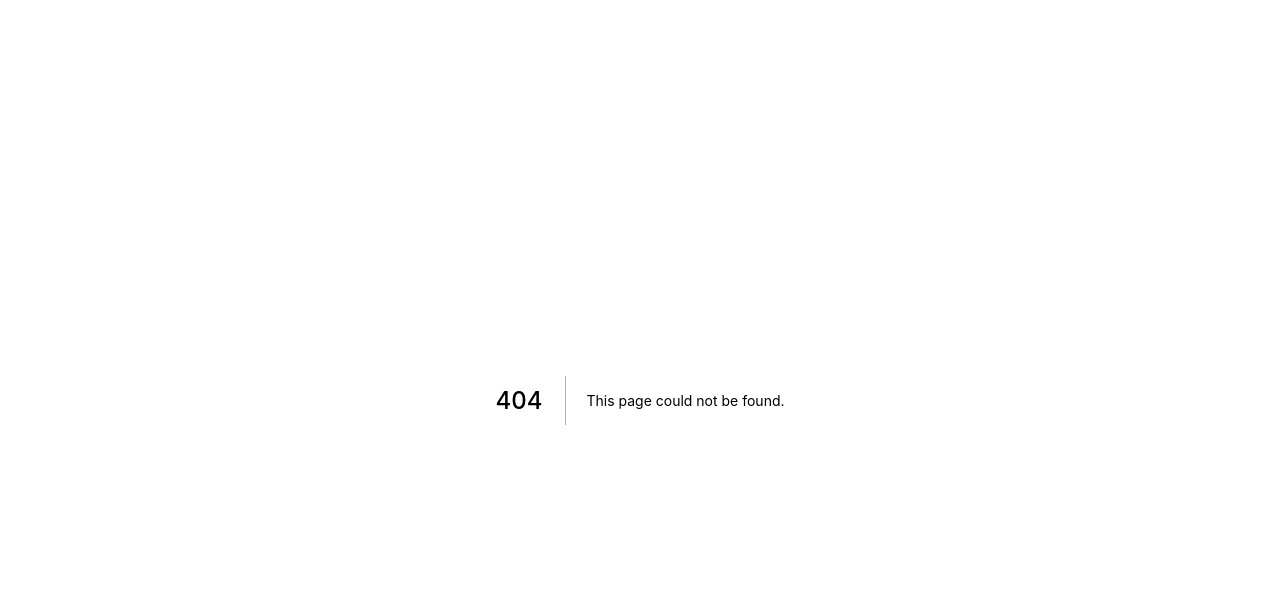
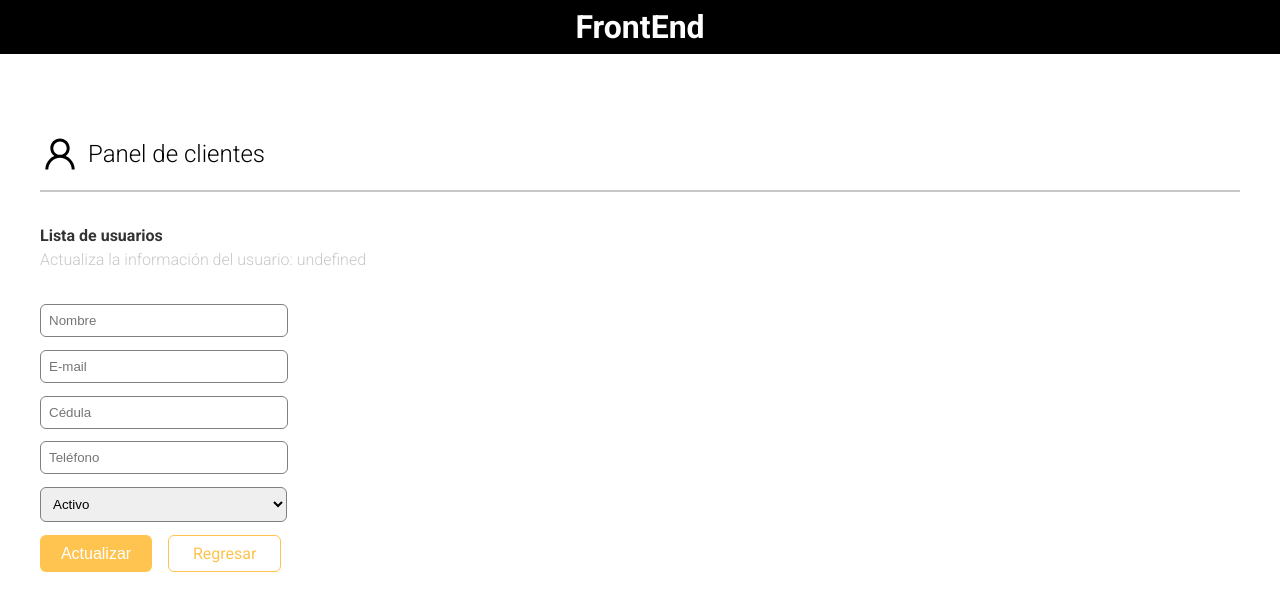
Before and after one commit to cggm80/evaluacion2022-cespinoza-registro-frontEnd, a Next.js app: page /editar/1 in a window 1280 px wide. Before the commit this address had no page. Shown: the top 610 px of the page. Built offline with nearby package versions, Linux system fonts and the light colour scheme.

Commit message:
Add files via upload

```diff
--- /dev/null
+++ b/pages/editar/[cedula].js
@@ -0,0 +1,38 @@
+import {  useEffect, useState } from 'react'
+import { useRouter } from 'next/router'
+import Layout from '../../Components/layout'
+import TituloClientes from '../../Components/tituloClientes'
+import TextoBoton from '../../Components/textoBoton'
+import EditarCliente from '../../Components/editarCliente'
+import Swal from "sweetalert2"
+
+const Editar = () => {
+  const router = useRouter()
+  const { cedula } = router.query
+
+  const [cliente, setCliente] = useState({});
+
+    useEffect(() => {
+        const items = JSON.parse(localStorage.getItem('clientes'));
+        if (items) {
+            items.map(x => {
+                if(x.codigo == cedula) {
+                    setCliente(x)
+                }
+            })
+        }
+
+    }, [cedula]);
+
+  return (
+    <>
+      <Layout>
+        <TituloClientes />
+        <TextoBoton texto={`Actualiza la información del usuario: ${cliente.name}`} boton={false} />
+        <EditarCliente cliente={cliente} />
+      </Layout>
+    </>
+  );
+}
+
+export default Editar
```
